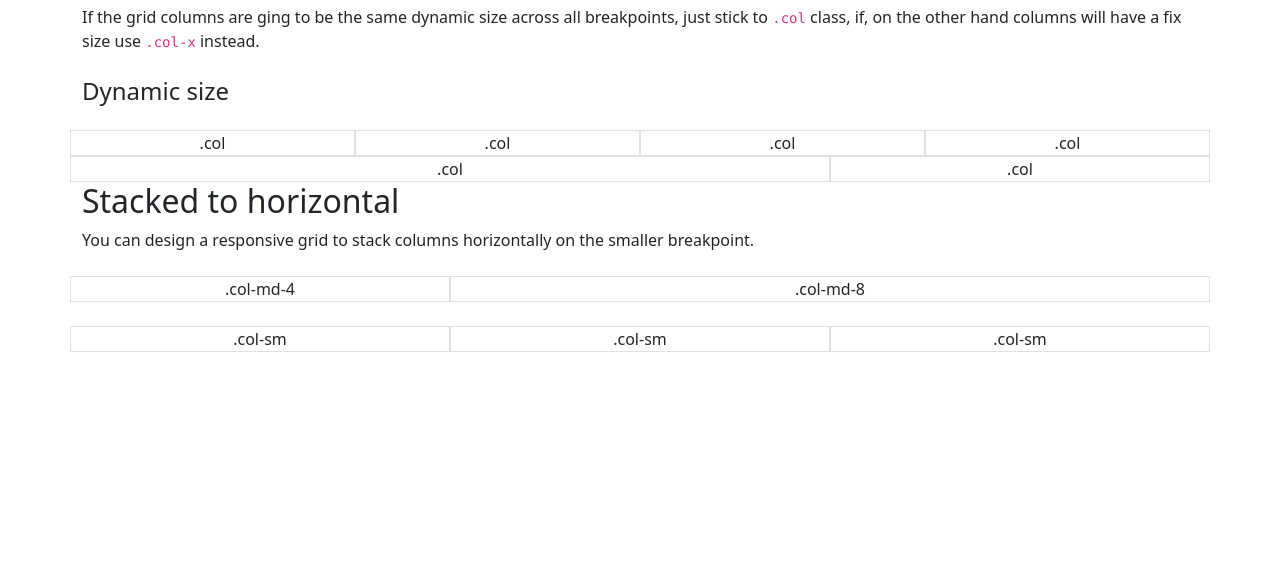
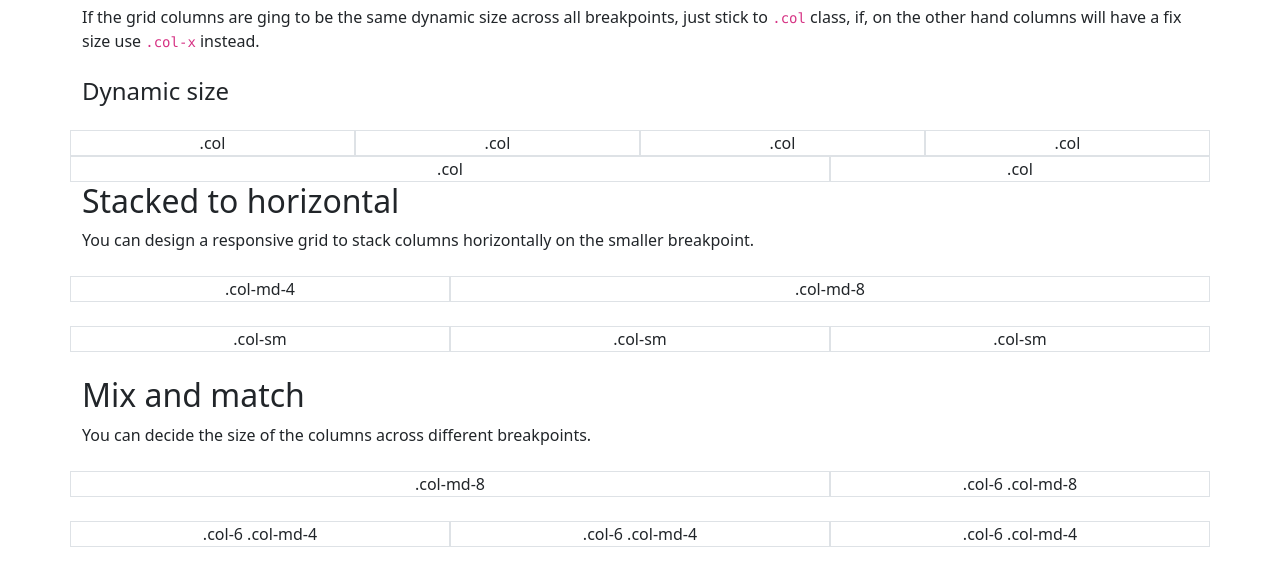
Before and after one commit to johan8863/bootstrap_training, a website: page 2_layout/3_grid_system/index.html in a window 1280 px wide. Shown: the part 690-1275 px from the top of the page. Drawn offline with nearby package versions, Linux system fonts and the light colour scheme.

Commit message:
mix and match

```diff
--- a/2_layout/3_grid_system/index.html
+++ b/2_layout/3_grid_system/index.html
@@ -92,6 +92,19 @@
       <div class="col-sm border border-1">.col-sm</div>
       <div class="col-sm border border-1">.col-sm</div>
     </div>
+    <div class="text-start mb-4">
+      <h2>Mix and match</h2>
+      <p>You can decide the size of the columns across different breakpoints.</p>
+    </div>
+    <div class="row mb-4">
+      <div class="col-md-8 border border-1">.col-md-8</div>
+      <div class="col-6 col-md-4 border border-1">.col-6 .col-md-8</div>
+    </div>
+    <div class="row mb-4">
+      <div class="col-6 col-md-4 border border-1">.col-6 .col-md-4 </div>
+      <div class="col-6 col-md-4 border border-1">.col-6 .col-md-4 </div>
+      <div class="col-6 col-md-4 border border-1">.col-6 .col-md-4 </div>
+    </div>
     <!-- end main container -->
   </div>
   <div style="padding-top: 500px;">
```
